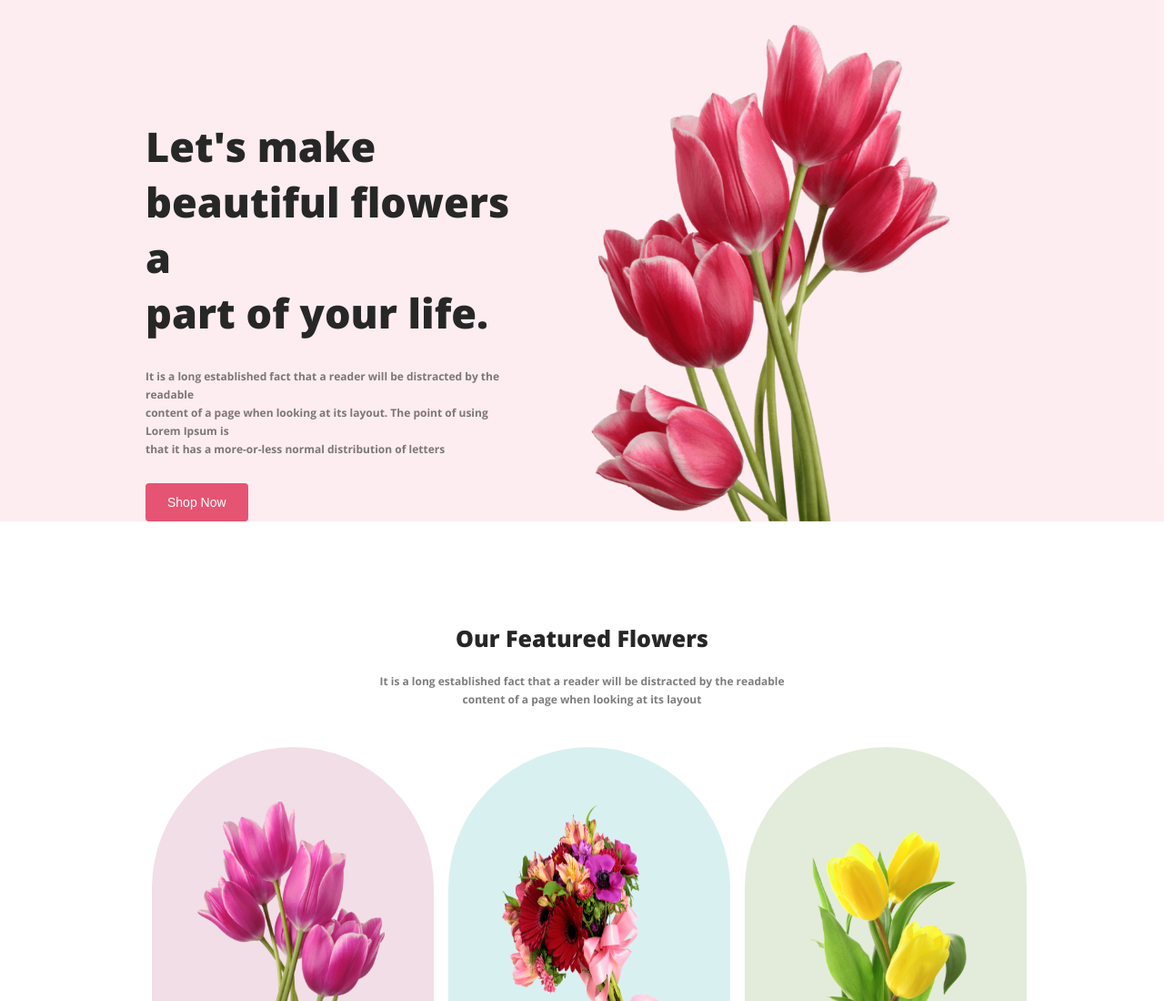
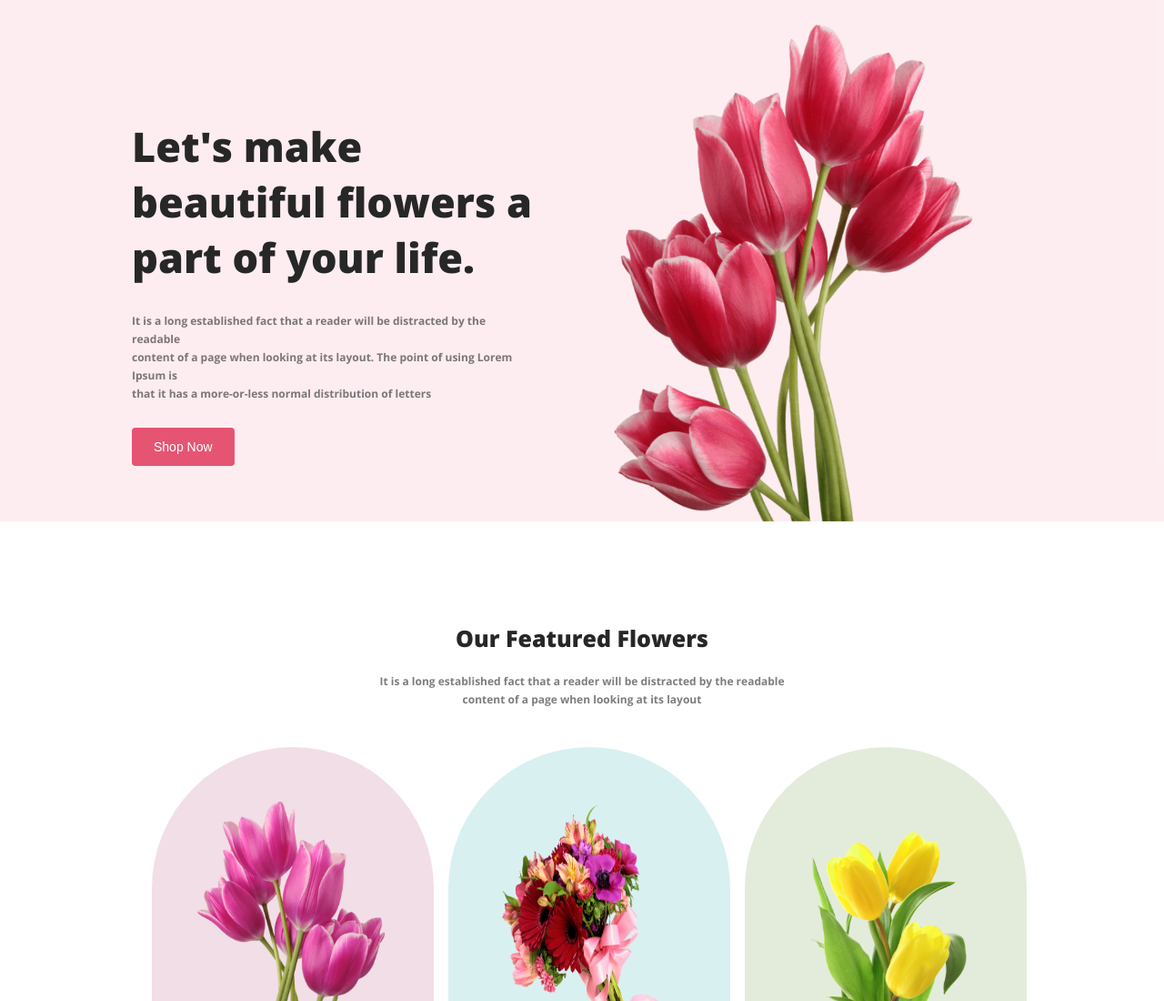
Before and after one commit to Maruf126/assignment1, a plain HTML site: page index.html in a window 1280 px wide. Shown: the top 1100 px of the page at 91% size. Drawn offline with nearby package versions, Linux system fonts and the light colour scheme.

Commit message:
final commit

```diff
--- a/style.css
+++ b/style.css
@@ -16,7 +16,7 @@ body {
 }
 
 .header-text-section {
-    padding: 100px 25px 0px 160px;
+    padding: 100px 25px 60px 145px;
 }
 
 h1 {
@@ -76,7 +76,7 @@ span {
 
 .header-image {
     width: 435px;
-    padding: 25px 215px 0px 40px;
+    padding: 25px 190px 0px 40px;
     margin-bottom: 0px;
 }
 
```
